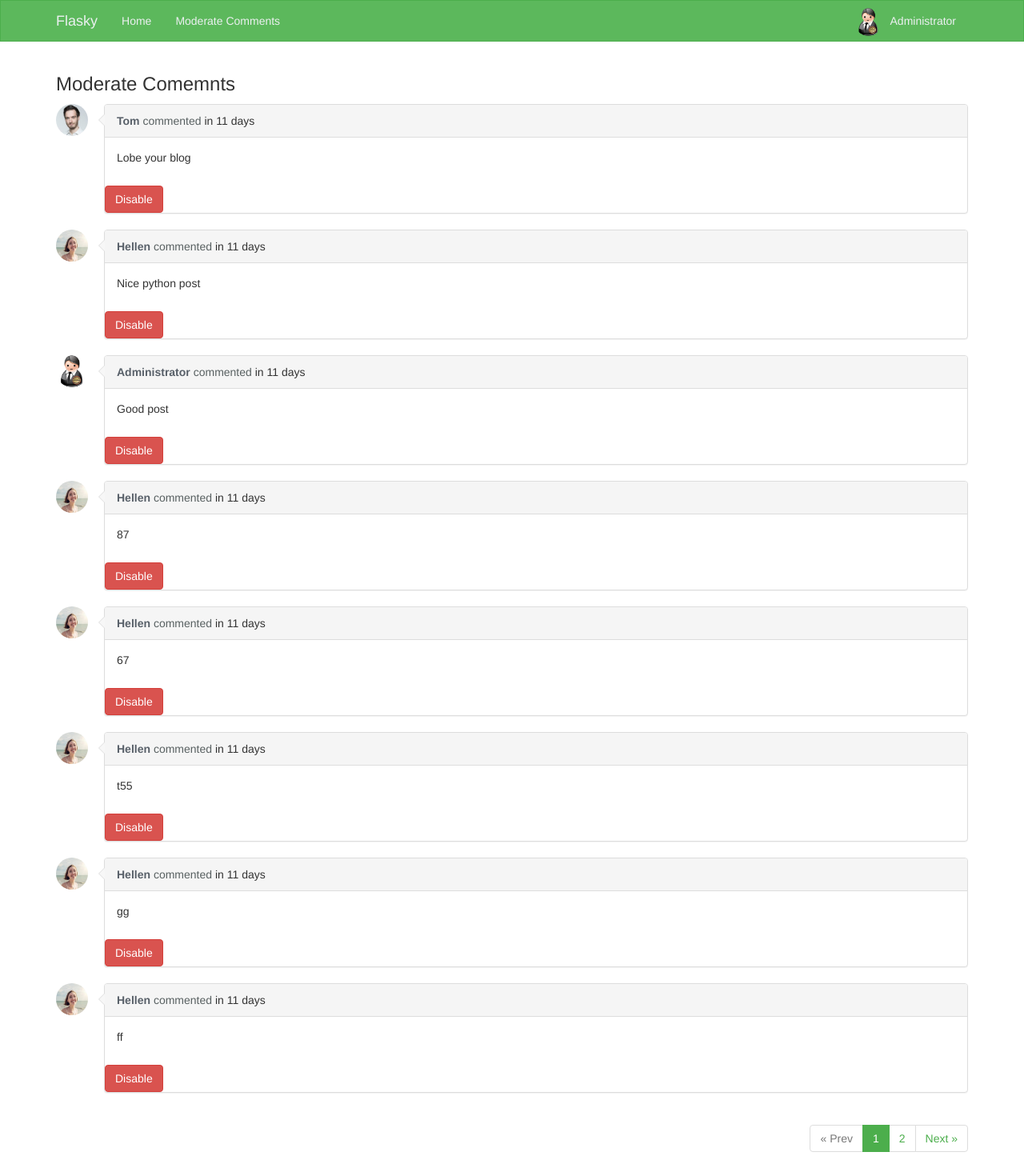
After one commit to luisxiaomai/microblog, a Flask app: page /moderate-comments in a window 1280 px wide. The commit adds this page. Shown: the whole page at 80% size. Run offline with Flask 2, Linux system fonts and the light colour scheme; a user stored in the database is signed in; data comes from the database, SQL or seed files in the repository; some libraries are stand-ins or nearby versions.

Commit message:
add comment moderate

```diff
--- a/app/main/views.py
+++ b/app/main/views.py
@@ -107,7 +107,7 @@ def post(id):
         db.session.add(comment)
         return redirect(url_for('main.post',id=id))
     page = request.args.get('page', 1, type=int)
-    pagination = Comment.query.filter_by(post_id=id).order_by(Comment.timestamp.desc()).paginate(page, per_page=current_app.config['FLASKY_POSTS_PER_PAGE'], error_out=False)
+    pagination = Comment.query.filter_by(post_id=id,disable=False).order_by(Comment.timestamp.desc()).paginate(page, per_page=current_app.config['FLASKY_POSTS_PER_PAGE'], error_out=False)
     comments = pagination.items
     return render_template("post.html", form=form,posts=[post],comments=comments,pagination=pagination)
 
@@ -203,3 +203,30 @@ def show_followed():
     resp = make_response(redirect(url_for('.index')))
     resp.set_cookie('show_followed', '1', max_age=30*24*60*60)
     return resp
+
+@main.route("/moderate-comments", methods=["GET","POST"])
+@permission_required(Permission.MODERATE_COMMENTS)
+@login_required
+def moderate_comments():
+    page = request.args.get('page', 1, type=int)
+    pagination = Comment.query.order_by(Comment.timestamp.desc()).paginate(page, per_page=current_app.config['FLASKY_POSTS_PER_PAGE'], error_out=False)
+    comments = pagination.items
+    return render_template('comments.html', pagination=pagination,comments=comments)
+
+@main.route("/disable-comment/<int:id>", methods=["GET","POST"])
+@permission_required(Permission.MODERATE_COMMENTS)
+@login_required
+def disable_comment(id):
+    comment = Comment.query.get_or_404(id)
+    comment.disable = True
+    db.session.add(comment)
+    return redirect(url_for("main.moderate_comments", page=request.args.get('page', 1, type=int)))
+
+@main.route("/enable-comment/<int:id>", methods=["GET","POST"])
+@permission_required(Permission.MODERATE_COMMENTS)
+@login_required
+def enable_comment(id):
+    comment = Comment.query.get_or_404(id)
+    comment.disable = False
+    db.session.add(comment)
+    return redirect(url_for("main.moderate_comments", page=request.args.get('page', 1, type=int)))
--- a/app/models.py
+++ b/app/models.py
@@ -169,7 +169,7 @@ class Comment(db.Model):
     body = db.Column(db.Text)
     body_html = db.Column(db.Text)
     timestamp = db.Column(db.DateTime, index=True, default=datetime.utcnow)
-    disbale = db.Column(db.Boolean)
+    disable = db.Column(db.Boolean,default=False)
     author_id = db.Column(db.Integer, db.ForeignKey("users.id"))
     post_id = db.Column(db.Integer, db.ForeignKey("posts.id"))
 
--- a/app/templates/_comments.html
+++ b/app/templates/_comments.html
@@ -1,5 +1,6 @@
  <ul class="comments">
         {% for comment in comments %}
+            {% if not comment.disable or moderate %}
                 <li class="comment">
                     <div class="comment-thumbnail">
                         <a href="{{ url_for('main.user', username=comment.author.username) }}">
@@ -21,7 +22,17 @@
                                 {{ comment.body }}
                             {% endif %}
                         </div>
+                        {% if moderate %}
+                            <div class="comment-footer">
+                                {% if comment.disable!=True %}
+                                   <a class="btn btn-danger" href='{{url_for("main.disable_comment",id=comment.id)}}'>Disable</a>
+                                {% else %}
+                                    <a class="btn btn-primary" href='{{url_for("main.enable_comment",id=comment.id)}}'>Enable</a>
+                                {% endif %}
+                            </div>
+                        {% endif %}
                     </div>
                 </li>
+            {% endif %}
         {% endfor %}
 </ul>
--- a/app/templates/_posts.html
+++ b/app/templates/_posts.html
@@ -26,8 +26,11 @@
                             <span class="label label-danger">Edit [Admin]</span>
                         </a>
                     {% endif %}
-                    <a href="{{ url_for('main.post', id=post.id) }}">
+                    <a href="{{ url_for('main.post', id=post.id)}}#comments">
                         <span class="label label-default">Permalink</span>
+                    </a>
+                    <a href="{{ url_for('main.post', id=post.id)}}#comments">
+                        <span class="label label-primary">{{post.comments.filter_by(disable=False).count()}} comments</span>
                     </a>
                 </div>
             </div>
--- a/app/templates/base.html
+++ b/app/templates/base.html
@@ -31,6 +31,9 @@
         <div class="navbar-collapse collapse">
             <ul class="nav navbar-nav">
                 <li><a href="/">Home</a></li>
+                {% if current_user.can(Permission.MODERATE_COMMENTS) %}
+                    <li><a href={{url_for("main.moderate_comments")}}>Moderate Comments</a></li>
+                {% endif %}
             </ul>
             <ul class="nav navbar-nav navbar-right">
                 {% if current_user.is_authenticated %}
--- /dev/null
+++ b/app/templates/comments.html
@@ -0,0 +1,20 @@
+{% extends "base.html" %}
+{% import "_macros.html" as macros with context %}
+{% block title %}Flasky - Post{% endblock %}
+{% block page_content %}
+
+<div class="post-tabs">
+    <h3 id="comments">Moderate Comemnts</h3>
+</div>
+
+{% set moderate = True %}
+{% include '_comments.html' %}
+{% if pagination %}
+    <div class="comment-pagination" >
+        {{ macros.pagination_widget(pagination, 'main.moderate_comments') }}
+    </div>
+    <div class="clear" style="clear:both"></div>
+{% endif %}
+
+
+{% endblock %}
--- a/app/templates/post.html
+++ b/app/templates/post.html
@@ -5,7 +5,7 @@
 
     {% include '_posts.html' %}
     <div class="post-tabs">
-        <h3>Comemnts</h3>
+        <h3 id="comments">Comemnts</h3>
     </div>
 
 
--- a/app/templates/user.html
+++ b/app/templates/user.html
@@ -9,11 +9,7 @@
             <h1 style="display:inline">{{ user.username }}</h1>
 
             {% if user==current_user and current_user.is_administrator()==False %}
-            {#
-            <button type="button" class="btn btn-default btn-sm" style="margin-bottom: 10px;margin-left: 10px;">
-                    <span class="glyphicon glyphicon-pencil"></span> Edit
-            </button>
-            #}
+
             <a class="btn btn-default btn-sm" href='{{url_for("main.edit_user")}}' style="margin-bottom: 10px;margin-left: 10px;"><span class="glyphicon glyphicon-pencil"></span>
                 Edit</a>
 
--- a/manage.py
+++ b/manage.py
@@ -1,6 +1,6 @@
 import os
 from app import create_app, db
-from app.models import User, Role
+from app.models import User, Role, Comment,Post
 from flask_script import Manager, Shell
 from flask_migrate import Migrate, MigrateCommand
 
@@ -9,7 +9,7 @@ manager = Manager(app)
 migrate = Migrate(app, db)
 
 def make_shell_context():
-    return dict(app=app,db=db,User=User,Role=Role)
+    return dict(app=app,db=db,User=User,Role=Role, Comment=Comment, Post=Post)
 manager.add_command("shell",Shell(make_context=make_shell_context))
 manager.add_command("db",MigrateCommand)
 
```
Also changed, not shown: migrations/versions/ceabd67713f1_fix_column_issue.py (added, +32 -0 lines), data-dev.sqlite. Lines whose indentation alone changed are shown as unchanged.
